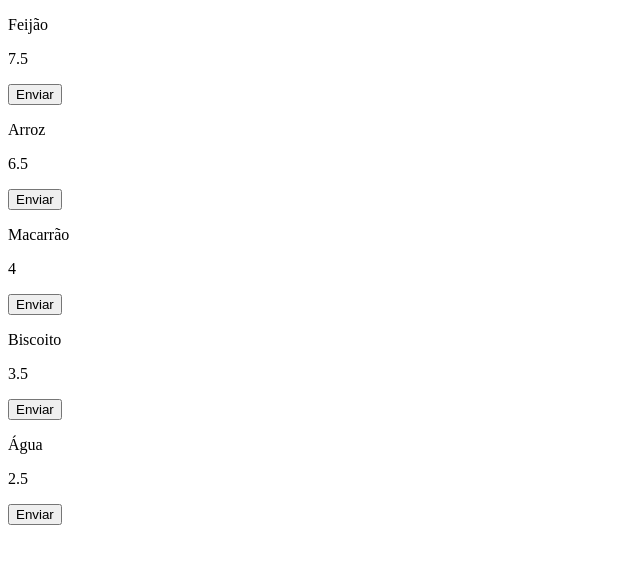
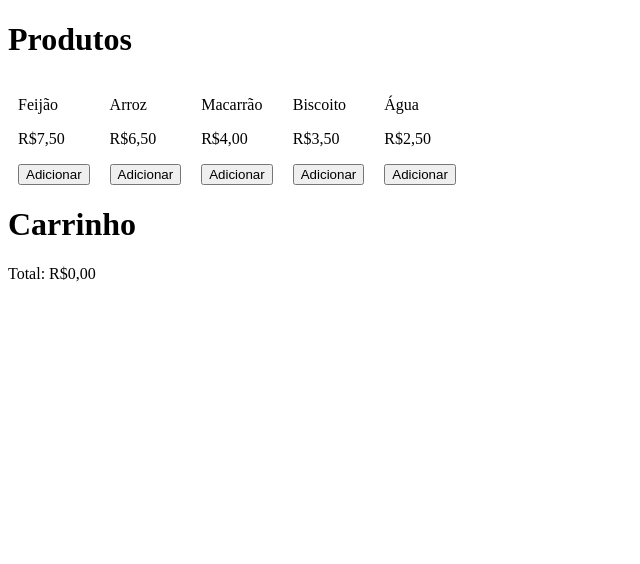
Before and after one commit to rillmind/lpw-ads, a plain HTML site: page Atividades/lista2JS/index.html in a window 1280 px wide. Shown: the whole page, without its empty margins (0-640 px from the left). Drawn offline with Linux system fonts and the light colour scheme.

Commit message:
lista 2 js

```diff
--- a/Atividades/lista2JS/index.html
+++ b/Atividades/lista2JS/index.html
@@ -9,7 +9,12 @@
 </head>
 
 <body>
-  <div id="result"></div>
+  <h1>Produtos</h1>
+  <div id="products"></div>
+
+  <h1>Carrinho</h1>
+  <p id="total">Total: R$0,00</p>
+  <div id="carrinho"></div>
 </body>
 
 </html>
--- a/Atividades/lista2JS/main.js
+++ b/Atividades/lista2JS/main.js
@@ -1,50 +1,95 @@
 window.addEventListener("load", main);
+
+let market = [
+  {
+    name: "Feijão",
+    value: 7.5,
+  },
+  {
+    name: "Arroz",
+    value: 6.5,
+  },
+  {
+    name: "Macarrão",
+    value: 4.0,
+  },
+  {
+    name: "Biscoito",
+    value: 3.5,
+  },
+  {
+    name: "Água",
+    value: 2.5,
+  },
+];
+
+let total = 0;
 
 function main(event) {
   event.preventDefault();
 
-  let market = [
-    {
-      nome: "Feijão",
-      valor: 7.5,
-    },
-    {
-      nome: "Arroz",
-      valor: 6.5,
-    },
-    {
-      nome: "Macarrão",
-      valor: 4.0,
-    },
-    {
-      nome: "Biscoito",
-      valor: 3.5,
-    },
-    {
-      nome: "Água",
-      valor: 2.5,
-    },
-  ];
+  const products = document.getElementById("products");
 
-  const result = document.getElementById("result");
+  products.style.display = "flex";
 
-  result.innerHTML = "";
+  for (let i = 0; i < market.length; i++) {
+    const div = document.createElement("div");
+    const name = document.createElement("p");
+    const value = document.createElement("p");
+    const button = document.createElement("button");
+
+    div.style.margin = "0 10px";
+
+    name.innerHTML = `${market[i]["name"]}`;
+    value.innerHTML = `R$${market[i]["value"].toFixed(2).replace(".", ",")}`;
+    button.innerHTML = "Adicionar";
+    button.id = i;
+    button.addEventListener("click", addCart);
+
+    div.appendChild(name);
+    div.appendChild(value);
+    div.appendChild(button);
+
+    products.appendChild(div);
+  }
+}
+
+function addCart(event) {
+  const product = market[event.target.id];
+
+  const cart = document.getElementById("carrinho");
+  const totalText = document.getElementById("total");
 
   const div = document.createElement("div");
+  const name = document.createElement("p");
+  const value = document.createElement("p");
+  const remove = document.createElement("button");
 
-  for (let i = 0; i < market.length; i++) {
-    const nome = document.createElement("p");
-    const valor = document.createElement("p");
-    const botao = document.createElement("button");
+  name.innerHTML = `${product.name}`;
+  value.innerHTML = `R$${product.value.toFixed(2).replace(".", ",")}`;
+  remove.innerHTML = "x";
+  remove.addEventListener("click", removeCart);
 
-    nome.innerHTML = market[i]["nome"];
-    valor.innerHTML = market[i]["valor"];
-    botao.innerHTML = "Enviar";
+  div.appendChild(name);
+  div.appendChild(value);
+  div.appendChild(remove);
 
-    div.appendChild(nome);
-    div.appendChild(valor);
-    div.appendChild(botao);
-  }
+  cart.appendChild(div);
 
-  result.appendChild(div);
+  total += product.value;
+  totalText.innerHTML = `Total: R$${total.toFixed(2).replace(".", ",")}`;
 }
+
+function removeCart(event) {
+  const price = event.target.parentNode.children[1].innerHTML
+    .replace("R$", "")
+    .replace(",", ".");
+
+  total -= price;
+
+  const totalP = document.getElementById("total");
+
+  totalP.innerHTML = `Total: R$${total.toFixed(2).replace(".", ",")}`;
+
+  event.target.parentNode.remove();
+}
```
